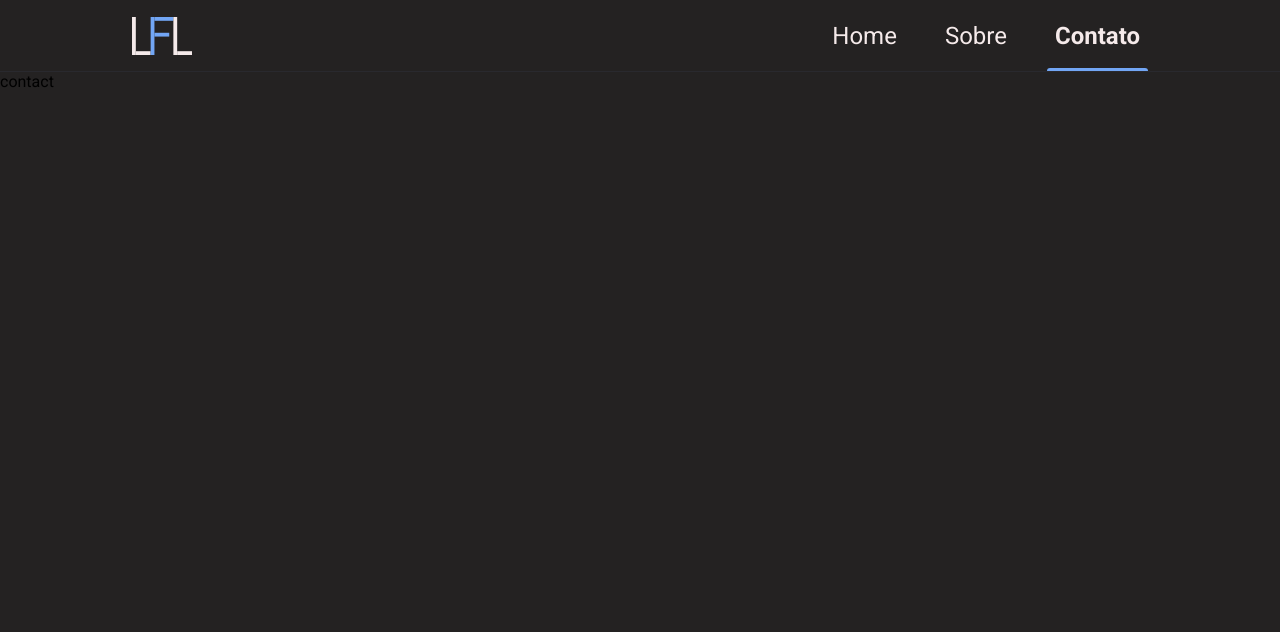
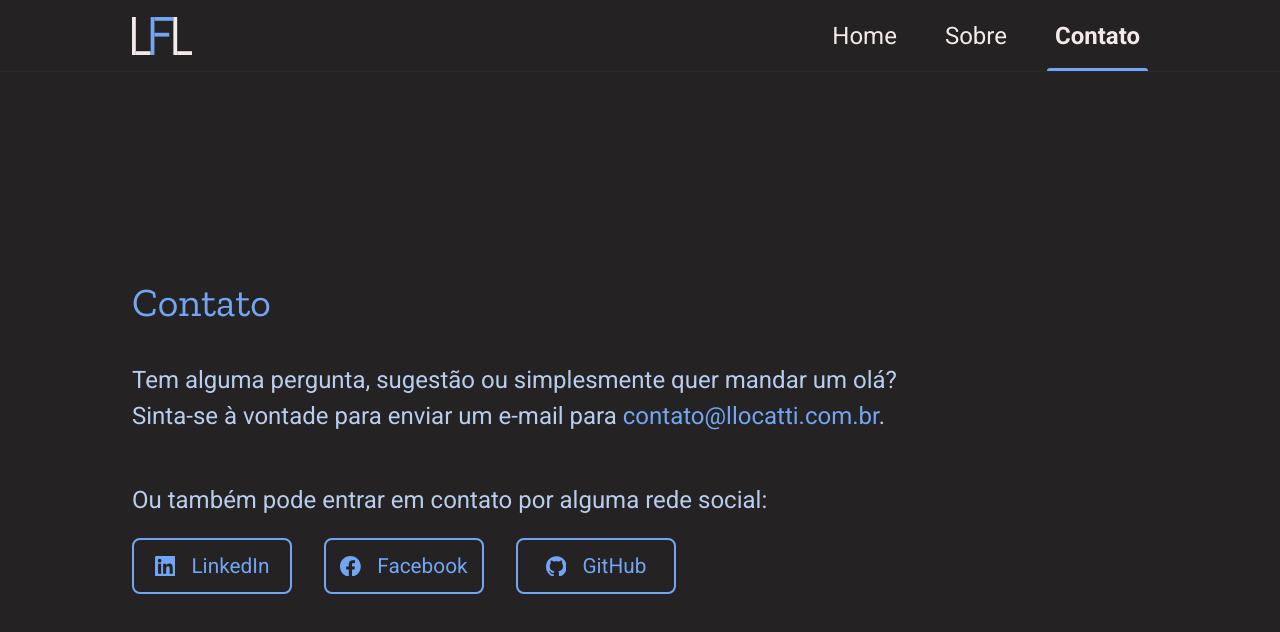
Before and after one commit to leonardolocatti/site, a Next.js app: page /contact in a window 1280 px wide. Shown: the top 632 px of the page. Built offline with nearby package versions, Linux system fonts and the light colour scheme.

Commit message:
página contato finalizada

```diff
--- a/src/pages/contact.tsx
+++ b/src/pages/contact.tsx
@@ -1,3 +1,46 @@
+import Head from 'next/head';
+import { SiLinkedin, SiFacebook, SiGithub } from 'react-icons/si';
+
+import styles from '../styles/pages/contact.module.scss';
+
 export default function Contact(): JSX.Element {
-  return <>contact</>;
+  return (
+    <>
+      <Head>
+        <title>Contato | Leonardo Locatti - Dev Web</title>
+      </Head>
+
+      <main className={styles.contactContainer}>
+        <article className={styles.contactContent}>
+          <h1>Contato</h1>
+          <p>
+            Tem alguma pergunta, sugestão ou simplesmente quer mandar um olá?
+          </p>
+          <p>
+            Sinta-se à vontade para enviar um e-mail para{' '}
+            <a href="mailto:contato@llocatti.con.br">contato@llocatti.com.br</a>
+            .
+          </p>
+
+          <div>
+            <p>Ou também pode entrar em contato por alguma rede social:</p>
+            <div className={styles.socialMedias}>
+              <a href="/">
+                <SiLinkedin />
+                LinkedIn
+              </a>
+              <a href="/">
+                <SiFacebook />
+                Facebook
+              </a>
+              <a href="/">
+                <SiGithub />
+                GitHub
+              </a>
+            </div>
+          </div>
+        </article>
+      </main>
+    </>
+  );
 }
--- /dev/null
+++ b/src/styles/pages/contact.module.scss
@@ -0,0 +1,76 @@
+.contactContainer {
+  max-width: 1080px;
+  margin: 0 auto;
+  padding: 0 2rem;
+  height: calc(100vh - 4.5rem);
+
+  display: flex;
+  align-items: center;
+}
+
+.contactContent {
+  h1 {
+    font-weight: 400;
+    font-family: 'Zilla Slab', serif;
+    color: var(--blue-500);
+    font-size: 2.5rem;
+
+    margin-bottom: 2.5rem;
+  }
+
+  p {
+    color: var(--blue-300);
+    font-size: 1.5rem;
+    text-align: justify;
+
+    a {
+      color: var(--blue-500);
+
+      &:hover {
+        text-decoration: underline;
+      }
+    }
+
+    & + p {
+      margin-top: 0.5rem;
+    }
+  }
+
+  > div {
+    margin-top: 3.5rem;
+  }
+}
+
+.socialMedias {
+  display: flex;
+
+  margin-top: 1.5rem;
+
+  a {
+    color: var(--blue-500);
+    border: 2px solid var(--blue-500);
+    height: calc(3.2rem + 4px);
+    width: 10rem;
+    font-size: 1.3rem;
+    border-radius: 8px;
+
+    display: flex;
+    align-items: center;
+    justify-content: center;
+
+    & + a {
+      margin-left: 2rem;
+    }
+
+    transition: color 0.3s, background-color 0.3s;
+
+    &:hover {
+      background: var(--blue-500);
+      color: var(--gray-900);
+    }
+
+    svg {
+      margin-right: 1rem;
+    }
+  }
+}
```
